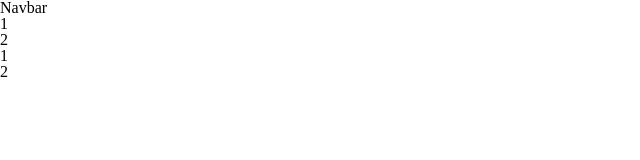
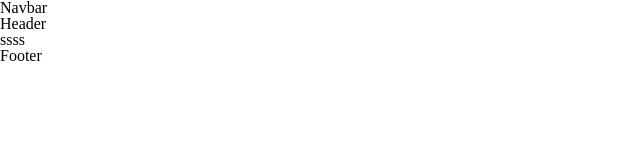
Before and after one commit to IffyArt/shopping-cart-project, a Next.js app: page / in a window 1280 px wide. Shown: the top 160 px of the page, without its empty margins (0-640 px from the left). Built offline with nearby package versions, Linux system fonts and the light colour scheme.

Commit message:
feat(Layout): create basic Layout

```diff
--- /dev/null
+++ b/src/components/Footer/index.tsx
@@ -0,0 +1,7 @@
+type Props = {};
+
+const Footer = (props: Props) => {
+  return <div>Footer</div>;
+};
+
+export default Footer;
--- /dev/null
+++ b/src/components/Header/index.tsx
@@ -0,0 +1,7 @@
+type Props = {};
+
+const Header = (props: Props) => {
+  return <div>Header</div>;
+};
+
+export default Header;
--- /dev/null
+++ b/src/components/Layout/index.tsx
@@ -0,0 +1,21 @@
+import React from 'react';
+import Footer from '../Footer';
+import Header from '../Header';
+import Navbar from '../Navbar';
+
+type Props = {
+  children: React.ReactNode;
+};
+
+const Layout = ({ children }: Props) => {
+  return (
+    <>
+      <Navbar />
+      <Header />
+      {children}
+      <Footer />
+    </>
+  );
+};
+
+export default Layout;
--- a/src/pages/_app.tsx
+++ b/src/pages/_app.tsx
@@ -1,3 +1,4 @@
+import Layout from '@/components/Layout';
 import CartContextProvider from '@/contexts/CartContext';
 import '@/styles/globals.css';
 import type { AppProps } from 'next/app';
@@ -5,7 +6,9 @@ import type { AppProps } from 'next/app';
 export default function App({ Component, pageProps }: AppProps) {
   return (
     <CartContextProvider>
-      <Component {...pageProps} />
+      <Layout>
+        <Component {...pageProps} />
+      </Layout>
     </CartContextProvider>
   );
 }
--- a/src/pages/index.tsx
+++ b/src/pages/index.tsx
@@ -1,4 +1,3 @@
-import Navbar from '@/components/Navbar';
 import { CartContext } from '@/contexts/CartContext';
 import Head from 'next/head';
 import { useContext } from 'react';
@@ -14,34 +13,7 @@ export default function Home() {
         <meta name='viewport' content='width=device-width, initial-scale=1' />
         <link rel='icon' href='/favicon.ico' />
       </Head>
-      <Navbar />
-      <ul>
-        <li>1</li>
-        <li>2</li>
-      </ul>
-      <ol
-        className='sss'
-        onClick={() =>
-          setCart([
-            {
-              id: 2,
-              title: 'test',
-              price: 100,
-              quantity: 1,
-              description: 'test',
-              category: {
-                id: 5,
-                name: 'Others',
-                image: 'https://placeimg.com/640/480/any?r=0.591926261873231',
-              },
-              image: 'https://placeimg.com/640/480/any?r=0.591926261873231',
-            },
-          ])
-        }
-      >
-        <li>1</li>
-        <li>2</li>
-      </ol>
+      ssss
     </>
   );
 }
```
